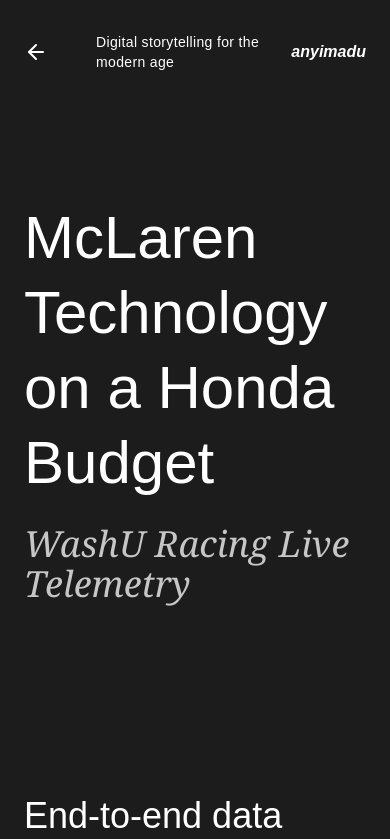
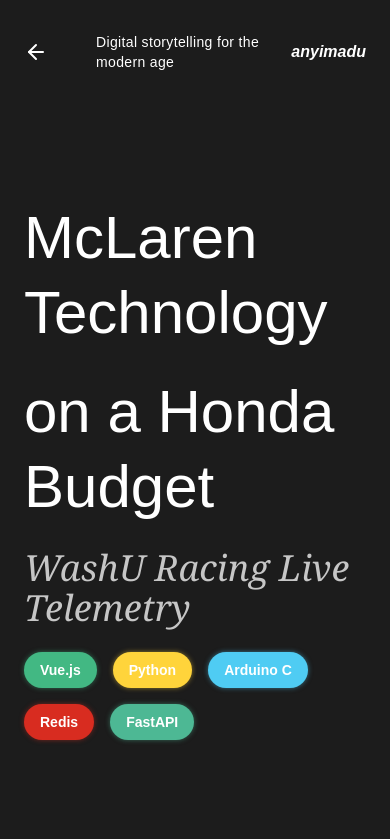
Before and after one commit to henry-anyimadu/portfolio, a Next.js app: page /case-studies/fsae-telemetry in a window 390 px wide. Shown: the top 839 px of the page. Built offline with nearby package versions, Linux system fonts and the light colour scheme.

Commit message:
Added badge component

```diff
--- a/app/case-studies/fsae-telemetry/components/call-to-action.tsx
+++ b/app/case-studies/fsae-telemetry/components/call-to-action.tsx
@@ -21,7 +21,7 @@
       }, [])
 
     return (
-        <section className={`z-20 py-24 border-t border-white/10 transition-opacity duration-500 ${canScrollPage ? 'opacity-0' : 'opacity-100'}`}>
+        <section className={`py-24 border-t border-white/10 transition-opacity duration-500 ${canScrollPage ? 'opacity-0' : 'opacity-100'}`}>
         <div className="max-w-2xl">
           <h2 className="text-3xl font-light mb-8">Explore the project</h2>
           <p className="text-lg opacity-75 mb-12">
--- a/app/case-studies/fsae-telemetry/components/project-hero.tsx
+++ b/app/case-studies/fsae-telemetry/components/project-hero.tsx
@@ -1,15 +1,32 @@
+import OvalBadge from '@/app/components/oval-badge'
+import { BadgeType } from '@/app/types/badgeType'
+
+const techStack = [
+    {name: "Vue.js", color: "#42b883"},
+    {name: "Python", color: "#FFD43B"},
+    {name: "Arduino C", color: "#4FCCF3"},
+    {name: "Redis", color: "#D82C20"},
+    {name: "FastAPI", color: "#4db894"},
+
+]
 export function ProjectHero() {
     return (
-        <section className="py-24">
+        <section className="pt-24 pb-4">
             <div className="space-y-6">
                 <h1 className="text-6xl md:text-7xl lg:text-8xl font-light leading-tight">
                     McLaren Technology
-                    <br />
+                </h1>
+                <h1 className="text-6xl md:text-7xl lg:text-8xl font-light leading-tight">
                     on a Honda Budget
                 </h1>
                 <h2 className="text-4xl md:text-5xl lg:text-6xl font-serif italic opacity-75">
                     WashU Racing Live Telemetry
                 </h2>
+                <div className="flex flex-wrap gap-4">
+                    {techStack.map((badge, index) => (
+                <OvalBadge key={index} data={badge} />
+          ))}
+        </div>
             </div>
         </section>
     )
--- a/app/components/image-overlay.tsx
+++ b/app/components/image-overlay.tsx
@@ -44,7 +44,7 @@
           <ChevronLeft size={24} />
         </button>
 
-        <div className="flex flex-col items-center w-4/5 max-w-screen-xl">
+        <div className="z-50 flex flex-col items-center w-4/5 max-w-screen-xl">
           <div className="w-4/5 md:w-full aspect-video relative">
             <Image
               src={images[currentIndex].src}
--- /dev/null
+++ b/app/components/oval-badge.tsx
@@ -0,0 +1,34 @@
+"use client"
+
+import { motion } from 'framer-motion'
+import { FC } from 'react'
+import { BadgeType } from '../types/badgeType'
+
+
+interface OvalBadgeProps {
+  data: BadgeType
+}
+
+const OvalBadge: FC<OvalBadgeProps> = ({ data }) => {
+  const { name, color } = data
+
+  return (
+    <motion.div
+      className="inline-block"
+      whileHover={{ scale: 1.1 }}
+      transition={{ type: "spring", stiffness: 200, damping: 10 }}
+    >
+      <div
+        className={`px-4 py-2 rounded-full text-sm font-semibold text-white shadow-lg`}
+        style={{
+          backgroundColor: color,
+          boxShadow: `0 0 5px ${color}80` // 80 adds 50% opacity to the glow color
+        }}
+      >
+        {name}
+      </div>
+    </motion.div>
+  )
+}
+
+export default OvalBadge
--- a/app/page.tsx
+++ b/app/page.tsx
@@ -49,21 +49,21 @@
                 <Button
                     variant="ghost"
                     className="rounded-full px-8 py-6 text-lg bg-[#3b3836] transition-colors"
-                    onClick={() => setSelectedSection('fabric')}
+                    onClick={() => window.open('https://www.whatsfabric.com', '_blank')}
                 >
                   Fabric
                 </Button>
                 <Button
                     variant="ghost"
                     className="rounded-full px-8 py-6 text-lg bg-[#3b3836] transition-colors"
-                    onClick={() => setSelectedSection('github')}
+                    onClick={() => window.open('https://github.com/henry-anyimadu', '_blank')}
                 >
                   Github
                 </Button>
                 <Button
                     variant="ghost"
                     className="rounded-full px-8 py-6 text-lg bg-[#3b3836] transition-colors"
-                    onClick={() => setSelectedSection('linkedin')}
+                    onClick={() => window.open('https://www.linkedin.com/in/anyimadu', '_blank')}
                 >
                   LinkedIn
                 </Button>
--- /dev/null
+++ b/app/types/badgeType.ts
@@ -0,0 +1,4 @@
+export interface BadgeType {
+    name: string
+    color: string
+  }
```
